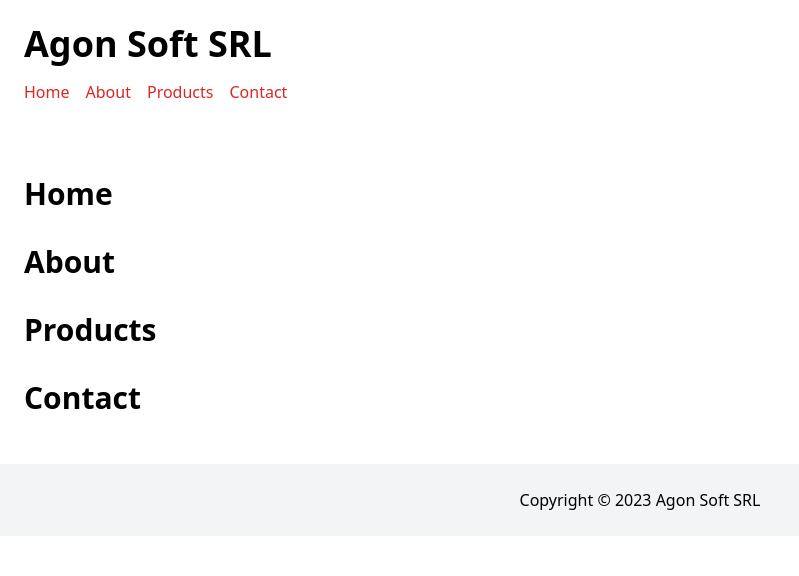
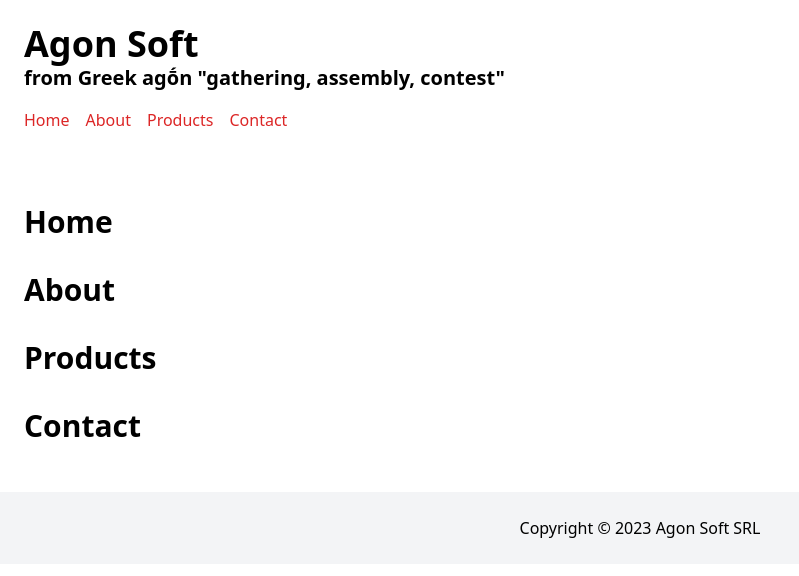
Before and after one commit to agon-soft/agonsoft.ro, a plain HTML site: page index.html in a window 1280 px wide. Shown: the whole page, without its empty margins (0-799 px from the left). Drawn offline with nearby package versions, Linux system fonts and the light colour scheme.

Commit message:
Small updates

```diff
--- a/index.html
+++ b/index.html
@@ -3,12 +3,13 @@
 <head>
     <meta charset="UTF-8">
     <meta name="viewport" content="width=device-width, initial-scale=1.0">
-    <title>Your Company Name</title>
+    <title>Agon Soft</title>
     <link href="https://cdn.jsdelivr.net/npm/tailwindcss@2.2.19/dist/tailwind.min.css" rel="stylesheet">
 </head>
 <body class="bg-white text-black">
     <header class="p-6">
-        <h1 class="text-4xl font-bold">Agon Soft SRL</h1>
+        <h1 class="text-4xl font-bold">Agon Soft</h1>
+        <h2 class="text-xl font-bold">from Greek agṓn "gathering, assembly, contest"</h2>
         <nav class="mt-4">
             <ul class="flex space-x-4">
                 <li><a href="#home" class="text-red-600">Home</a></li>
```
